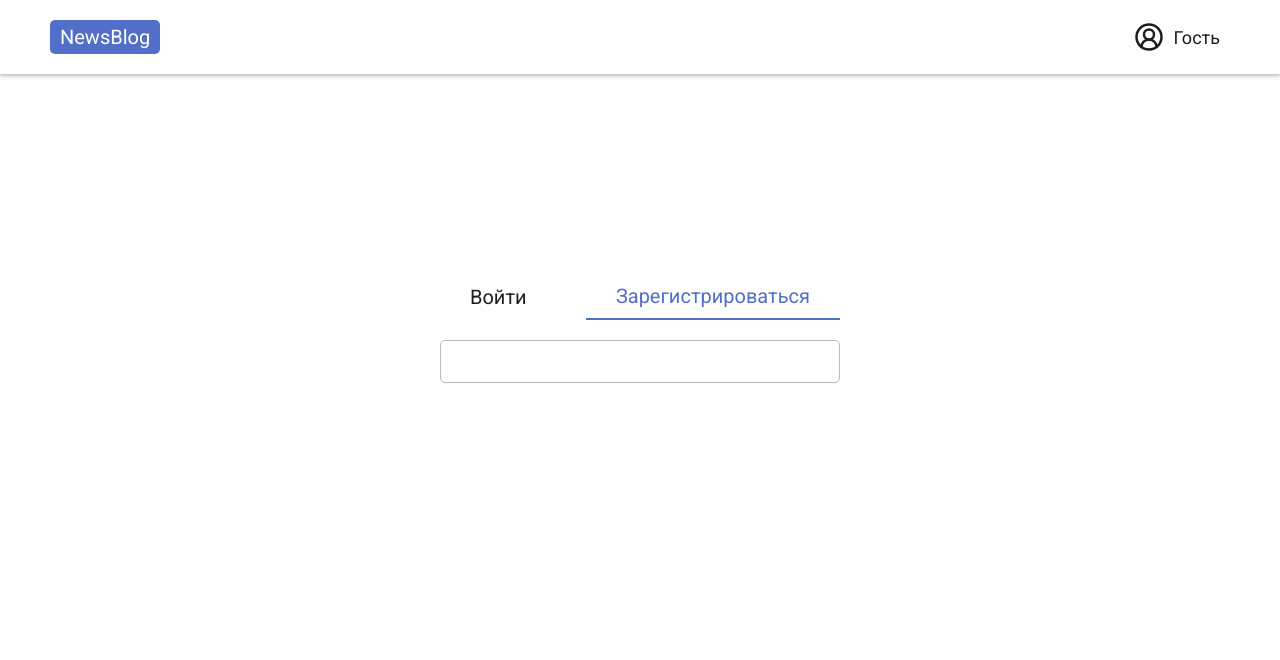
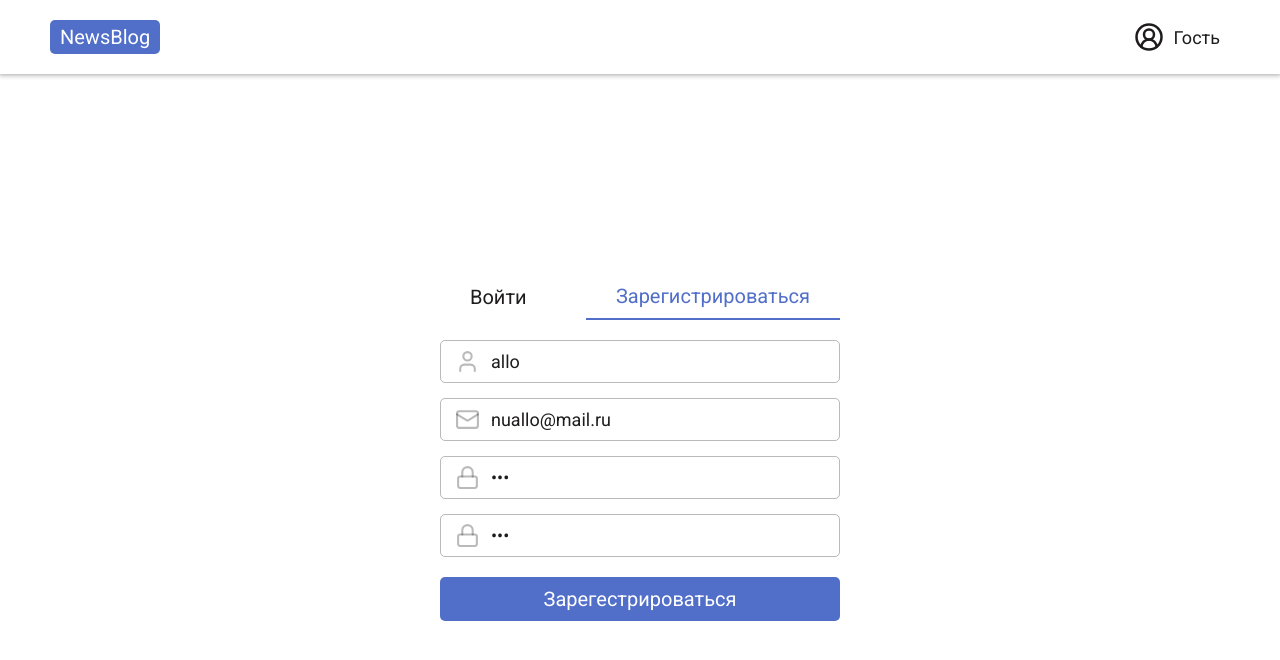
Before and after one commit to BroDi4/Newsblog, a React (Vite) app: page /login in a window 1280 px wide. Both pictures are taken after a click on the button "Зарегистрироваться". Shown: the top 660 px of the page. Built offline with nearby package versions, Linux system fonts and the light colour scheme.

Commit message:
feat: added register functional & fixes

```diff
--- a/src/components/forms/LoginForm/LoginForm.jsx
+++ b/src/components/forms/LoginForm/LoginForm.jsx
@@ -7,7 +7,7 @@ import Button from '../../UI/Button/Button';
 import { useDispatch, useSelector } from 'react-redux';
 import { clearError } from '../../../redux/slices/authSlice';
 import { signInAction } from '../../../redux/api/authApi';
-import ErorrMessageBlock from '../../UI/ErrorMessageBlock/ErorrMessageBlock';
+import ErrorMessageBlock from '../../UI/ErrorMessageBlock/ErrorMessageBlock';
 import { Loader2 } from 'lucide-react';
 
 const Login = () => {
@@ -28,7 +28,10 @@ const Login = () => {
 	}, []);
 
 	const onSubmit = data => {
-		dispatch(signInAction(data));
+		let formData = new FormData();
+		formData.append('email', data.email);
+		formData.append('password', data.password);
+		dispatch(signInAction(formData));
 	};
 
 	return (
@@ -38,7 +41,7 @@ const Login = () => {
 					{...register('email', { required: 'Введите e-mail' })}
 					type={'email'}
 					logo={'email'}
-					placeholder={'Enter your email'}
+					placeholder={'Введите e-mail'}
 					error={errors.email?.message}
 				/>
 
@@ -46,11 +49,11 @@ const Login = () => {
 					{...register('password', { required: 'Введите пароль' })}
 					type={'password'}
 					logo={'password'}
-					placeholder={'Enter your password'}
+					placeholder={'Введите пароль'}
 					error={errors.password?.message}
 				/>
 
-				{signInError && <ErorrMessageBlock msg={signInError} />}
+				{signInError && <ErrorMessageBlock msg={signInError} />}
 			</div>
 
 			<Button
--- a/src/components/forms/RegisterForm/RegisterForm.jsx
+++ b/src/components/forms/RegisterForm/RegisterForm.jsx
@@ -1,22 +1,109 @@
 import React from 'react';
+import { useSelector, useDispatch } from 'react-redux';
+import { signUpAction } from '../../../redux/api/authApi';
+import { useForm } from 'react-hook-form';
+import { Loader2 } from 'lucide-react';
 
 import styles from './RegisterForm.module.scss';
 import TextInput from '../../UI/TextInput/TextInput';
-import { useForm } from 'react-hook-form';
+import Button from '../../UI/Button/Button';
+import ErrorMessageBlock from '../../UI/ErrorMessageBlock/ErrorMessageBlock';
 
 const Register = () => {
+	const { signUpError, status } = useSelector(state => state.auth);
+	const dispatch = useDispatch();
+
 	const {
 		handleSubmit,
 		register,
+		getValues,
+		setError,
 		formState: { isValid, errors },
 	} = useForm({
-		defaultValues: { avatarUrl: '', email: '', username: '', password: '' },
+		defaultValues: {
+			avatarUrl: '',
+			email: 'nuallo@mail.ru',
+			name: 'allo',
+			password: '123',
+			confirmPassword: '123',
+		},
+		mode: 'onTouched',
 	});
+
+	const handleSignUpError = React.useCallback(err => {
+		console.log(err);
+		if (Array.isArray(err)) {
+			err.map(value =>
+				setError(value.path, { type: 'custom', message: value.msg })
+			);
+		}
+	}, []);
+
+	React.useEffect(() => {
+		handleSignUpError(signUpError);
+	}, [signUpError]);
+
+	const onSubmit = data => {
+		const formData = new FormData();
+		formData.append('email', data.email);
+		formData.append('name', data.name);
+		formData.append('password', data.password);
+		dispatch(signUpAction(formData));
+	};
+
 	return (
-		<form>
+		<form onSubmit={handleSubmit(onSubmit)}>
 			<div className={styles.formInner}>
-				<TextInput />
+				<TextInput
+					{...register('name', { required: 'Введите имя' })}
+					logo={'user'}
+					placeholder={'Введите имя'}
+					error={errors.name?.message}
+				/>
+
+				<TextInput
+					type={'email'}
+					{...register('email', { required: 'Введите e-mail' })}
+					logo={'email'}
+					placeholder={'Введите e-mail'}
+					error={errors.email?.message}
+				/>
+
+				<TextInput
+					type={'password'}
+					{...register('password', { required: 'Введите пароль' })}
+					logo={'password'}
+					placeholder={'Введите ваш пароль'}
+					error={errors.password?.message}
+				/>
+
+				<TextInput
+					type={'password'}
+					{...register('confirmPassword', {
+						required: 'Подтвердите пароль',
+						validate: value =>
+							value === getValues('password') || 'Пароли не совпадают',
+					})}
+					logo={'password'}
+					placeholder={'Подтвердите ваш пароль'}
+					error={errors.confirmPassword?.message}
+				/>
+				{signUpError && !Array.isArray(signUpError) && (
+					<ErrorMessageBlock msg={signUpError} />
+				)}
 			</div>
+
+			{/* refactor button later*/}
+			<Button
+				disabled={status === 'loading' || !isValid}
+				style={{ width: '100%' }}
+			>
+				{status === 'loading' ? (
+					<Loader2 className={styles.loader} />
+				) : (
+					'Зарегестрироваться'
+				)}
+			</Button>
 		</form>
 	);
 };
--- a/src/pages/Login/Login.jsx
+++ b/src/pages/Login/Login.jsx
@@ -2,7 +2,7 @@ import React from 'react';
 import classNames from 'classnames/bind';
 
 import styles from './Login.module.scss';
-import AuthFormLayout from '../../components/UI/AuthFormLayout/AuthFormLayout';
+import AuthFormLayout from '../../components/forms/AuthFormLayout/AuthFormLayout';
 import LoginForm from '../../components/forms/LoginForm/LoginForm';
 import RegisterForm from '../../components/forms/RegisterForm/RegisterForm';
 
--- a/src/redux/api/authApi.js
+++ b/src/redux/api/authApi.js
@@ -1,19 +1,37 @@
 import { createAsyncThunk } from '@reduxjs/toolkit';
 import { API } from '../api/utils';
+import { handleError } from './error';
 
 export const signInAction = createAsyncThunk(
 	'auth/signInAction',
 	async (formData, { rejectWithValue }) => {
 		try {
-			const { data } = await API.post('/user/login', formData);
+			const { data } = await API.post('/user/login', formData, {
+				headers: {
+					'Content-Type': 'application/json',
+				},
+			});
 			localStorage.setItem('token', data.token);
 			return data;
 		} catch (err) {
-			return rejectWithValue(
-				err.response
-					? err.response.data.message
-					: 'Something went wrong, please try again later'
-			);
+			return rejectWithValue(handleError(err));
 		}
 	}
 );
+
+export const signUpAction = createAsyncThunk(
+	'auth/signUpAction',
+	async (formData, { rejectWithValue }) => {
+		try {
+			const { data } = await API.post('/user/register', formData, {
+				headers: {
+					'Content-Type': 'application/json',
+				},
+			});
+			localStorage.setItem('token', data.token);
+			return data;
+		} catch (err) {
+			return rejectWithValue(handleError(err));
+		}
+	}
+);
--- /dev/null
+++ b/src/redux/api/error.js
@@ -0,0 +1,7 @@
+export const handleError = err => {
+	if (err.response) {
+		return err.response.data.message;
+	} else {
+		return 'Something went wrong, please try again later';
+	}
+};
--- a/src/redux/slices/authSlice.js
+++ b/src/redux/slices/authSlice.js
@@ -1,10 +1,11 @@
 import { createSlice } from '@reduxjs/toolkit';
-import { signInAction } from '../api/authApi';
+import { signInAction, signUpAction } from '../api/authApi';
 
 const initialState = {
 	userdata: null,
 	token: null,
 	signInError: null,
+	signUpError: null,
 	status: null,
 };
 
@@ -14,7 +15,7 @@ const authSlice = createSlice({
 	reducers: {
 		clearError: state => {
 			state.signInError = null;
-			state.status = null;
+			state.signUpError = null;
 		},
 	},
 	extraReducers: builder => {
@@ -34,6 +35,22 @@ const authSlice = createSlice({
 			.addCase(signInAction.rejected, (state, action) => {
 				state.signInError = action.payload;
 				state.status = 'error';
+			})
+			.addCase(signUpAction.fulfilled, (state, action) => {
+				const { token, ...data } = action.payload;
+				state.userdata = data;
+				state.token = token;
+				state.status = 'fullfilled';
+			})
+			.addCase(signUpAction.pending, state => {
+				state.userdata = null;
+				state.token = null;
+				state.signUpError = null;
+				state.status = 'loading';
+			})
+			.addCase(signUpAction.rejected, (state, action) => {
+				state.signUpError = action.payload;
+				state.status = 'error';
 			});
 	},
 });
```
Also changed, not shown: src/components/UI/ErrorMessageBlock/ErrorMessageBlock.jsx (renamed from src/components/UI/ErrorMessageBlock/ErorrMessageBlock.jsx), src/components/forms/AuthFormLayout/AuthFormLayout.jsx (renamed from src/components/UI/AuthFormLayout/AuthFormLayout.jsx), src/components/forms/AuthFormLayout/AuthFormLayout.module.scss (renamed from src/components/UI/AuthFormLayout/AuthFormLayout.module.scss).
